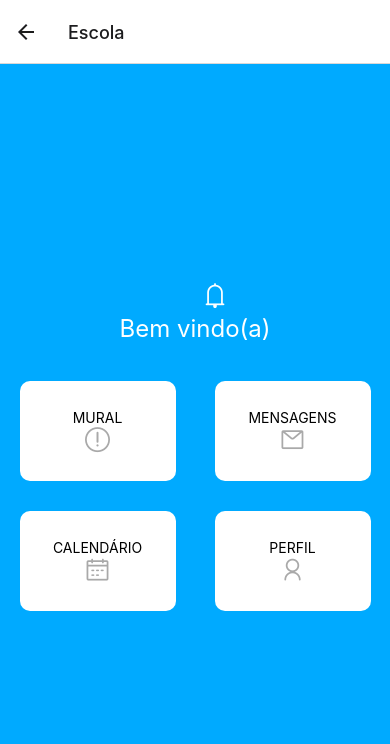
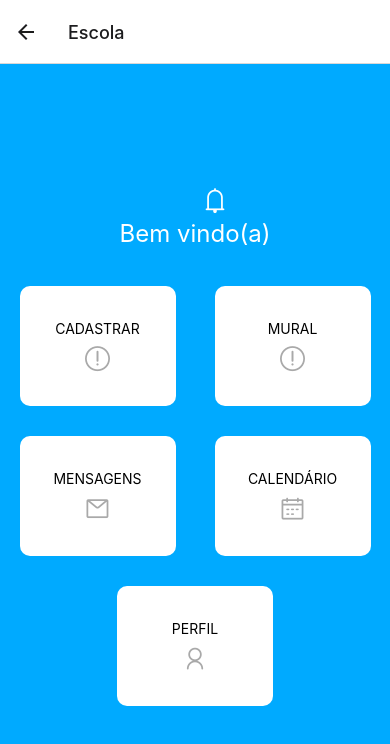
Before and after one commit to ICEI-PUC-Minas-PMV-ADS/pmv-ads-2024-1-e3-proj-mov-t3-EduSync, a React Native app in the folder EduSync/: screen /Escola in a window 390 px wide. Shown: the top 744 px of the page. Built offline with nearby package versions, Linux system fonts and the light colour scheme.

Commit message:
fix: alterando tela de cadastro somente para o perfil Escola

```diff
--- a/EduSync/App.js
+++ b/EduSync/App.js
@@ -12,6 +12,7 @@ import Cadastrar from './src/pages/Cadastrar';
 import PerfilEscola from './src/pages/Perfil/Escola/PerfilEscola';
 import PerfilResponsavel from './src/pages/Perfil/Responsavel/PerfilResponsavel';
 import PerfilProfessor from './src/pages/Perfil/Professor/PerfilProfessor';
+import Mural from './src/pages/Mural';
 
 const Stack = createNativeStackNavigator();
 
@@ -35,6 +36,12 @@ const App = () => {
         <Stack.Screen
           name="Cadastrar"
           component={Cadastrar}
+
+        />
+
+        <Stack.Screen
+          name="Mural"
+          component={Mural}
 
         />
 
--- a/EduSync/src/pages/Cadastrar/index.js
+++ b/EduSync/src/pages/Cadastrar/index.js
@@ -1,7 +1,7 @@
 import React from 'react';
 import { View, Text, StyleSheet, TextInput, Image, TouchableOpacity } from 'react-native';
 
-import { useNavigation } from '@react-navigation/native';
+
 
 
 const Cadastrar = () => {
--- /dev/null
+++ b/EduSync/src/pages/Mural/index.js
@@ -0,0 +1,56 @@
+import { View, Text, StyleSheet, Image, TextInput, TouchableOpacity } from 'react-native';
+import React from 'react';
+import { useNavigation } from '@react-navigation/native';
+
+
+
+const Mural = () => {
+
+    return (
+
+        <View>
+            <View style={styles.container}>
+                <Text style={styles.mainTitle}>Mural</Text>
+
+                <View>
+                    <Text style={styles.currentDay}>Quarta-feira</Text>
+                    <Text style={styles.currentDate}>3 de Abril</Text>
+                </View>
+            </View>
+        </View >
+    )
+
+}
+
+const styles = StyleSheet.create({
+
+    container: {
+        margin: 50,
+        width: '100%',
+    },
+
+    mainTitle: {
+        fontSize: 34,
+        fontWeight: 700,
+        color: 'red',
+    },
+
+    containerDate: {
+        flex: 1,
+        flexDirection: 'column',
+        alignItems: 'center',
+        justifyContent: 'center',
+    },
+
+    currentDay: {
+        fontSize: 20,
+        color: 'black',
+    },
+
+    currentDate: {
+        fontSize: 32,
+        color: 'black',
+    }
+})
+
+export default Mural
--- a/EduSync/src/pages/Perfil/Escola/index.js
+++ b/EduSync/src/pages/Perfil/Escola/index.js
@@ -11,6 +11,14 @@ const Escola = () => {
 
   const PerfilEscola = () => {
     navigation.navigate(PerfilEscola);
+  };
+
+  const Mural = () => {
+    navigation.navigate(Mural);
+  };
+
+  const Cadastrar = () => {
+    navigation.navigate(Cadastrar);
   };
 
   return (
@@ -31,7 +39,15 @@ const Escola = () => {
 
       <View style={styles.grid}>
 
-        <TouchableOpacity style={styles.button}>
+        <TouchableOpacity style={styles.button} onPress={Cadastrar}>
+
+          <Text>CADASTRAR</Text>
+
+          <Ionicons style={styles.icon} name="exclamationcircleo" color={"#a9a9a9"} size={25} />
+
+        </TouchableOpacity>
+
+        <TouchableOpacity style={styles.button} onPress={Mural}>
 
           <Text>MURAL</Text>
 
@@ -78,12 +94,8 @@ const styles = StyleSheet.create({
   },
 
   BellsIcon: {
-
     marginLeft: '80%',
     marginBottom: '20%',
-
-
-
   },
 
   welcome: {
@@ -100,7 +112,7 @@ const styles = StyleSheet.create({
 
   button: {
     width: '40%',
-    height: 100,
+    height: 120,
     backgroundColor: '#fff',
     borderRadius: 10,
     justifyContent: 'center',
@@ -108,6 +120,10 @@ const styles = StyleSheet.create({
     margin: 15,
   },
 
+  icon: {
+    marginTop: '5%',
+  }
+
 });
 
 export default Escola;
--- a/EduSync/src/pages/Perfil/Professor/index.js
+++ b/EduSync/src/pages/Perfil/Professor/index.js
@@ -5,7 +5,6 @@ import Ionicons from 'react-native-vector-icons/AntDesign';
 import { CheckBox } from '@rneui/themed';
 import { Picker } from '@react-native-picker/picker';
 import { Icon } from '@rneui/base';
-import Cadastrar from '../../Cadastrar';
 
 const Professor = () => {
 
@@ -17,6 +16,10 @@ const Professor = () => {
 
   const Cadastrar = () => {
     navigation.navigate('Cadastrar');
+  };
+
+  const Mural = () => {
+    navigation.navigate('Mural');
   };
 
   return (
@@ -37,15 +40,7 @@ const Professor = () => {
 
       <View style={styles.grid}>
 
-        <TouchableOpacity style={styles.button} onPress={Cadastrar}>
-
-          <Text>CADASTRAR</Text>
-
-          <Ionicons style={styles.icon} name="exclamationcircleo" color={"#a9a9a9"} size={25} />
-
-        </TouchableOpacity>
-
-        <TouchableOpacity style={styles.button}>
+        <TouchableOpacity style={styles.button} onPress={Mural}>
 
           <Text>MURAL</Text>
 
--- a/EduSync/src/pages/Perfil/Responsavel/index.js
+++ b/EduSync/src/pages/Perfil/Responsavel/index.js
@@ -28,14 +28,6 @@ const Responsavel = () => {
         <Text style={styles.welcome}>Bem vindo(a)</Text>
 
       </View>
-
-      <TouchableOpacity style={styles.button}>
-
-        <Text>CADASTRAR</Text>
-
-        <Ionicons style={styles.icon} name="exclamationcircleo" color={"#a9a9a9"} size={25} />
-
-      </TouchableOpacity>
 
       <View style={styles.grid}>
 
@@ -78,12 +70,8 @@ const styles = StyleSheet.create({
   },
 
   BellsIcon: {
-
     marginLeft: '80%',
     marginBottom: '20%',
-
-
-
   },
 
   welcome: {
@@ -100,7 +88,7 @@ const styles = StyleSheet.create({
 
   button: {
     width: '40%',
-    height: 100,
+    height: 120,
     backgroundColor: '#fff',
     borderRadius: 10,
     justifyContent: 'center',
@@ -108,6 +96,10 @@ const styles = StyleSheet.create({
     margin: 15,
   },
 
+  icon: {
+    marginTop: '5%',
+  }
+
 });
 
 export default Responsavel;
```
Also changed, not shown: EduSync/src/pages/Perfil/Professor/PerfilProfessor.js (+9 -9 lines).
